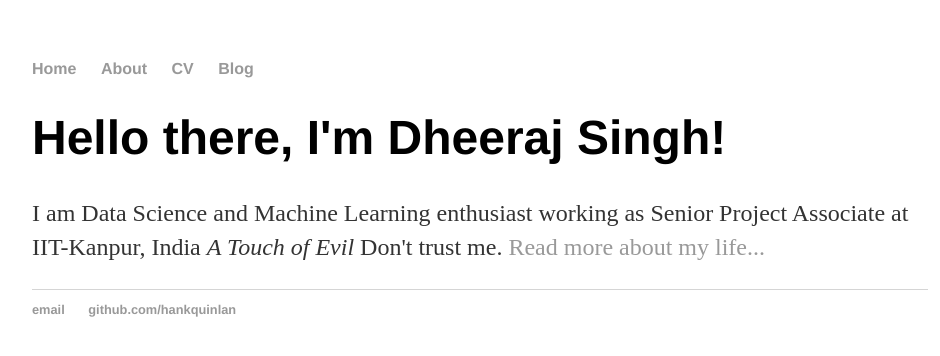
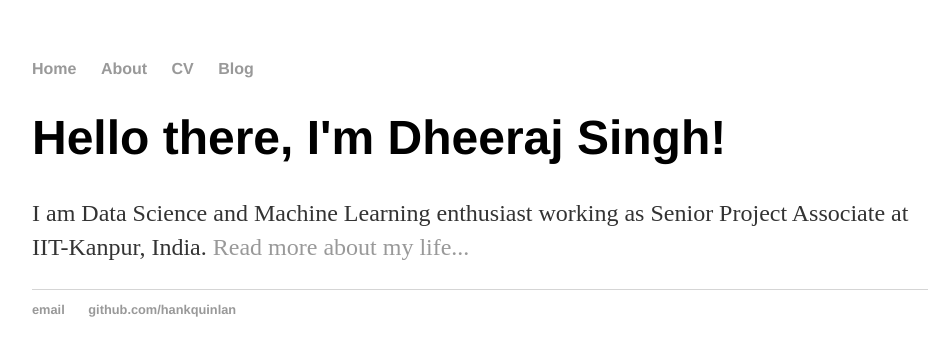
Before and after one commit to Dheeraj2444/Dheeraj2444.github.io, a Jekyll site: the page built from index.html, in a window 1280 px wide. Shown: the top 356 px of the page, without its empty margins (160-1100 px from the left). Built offline with Jekyll 4.4.1, drawn with Linux system fonts in a browser that asks for light colours.

Commit message:
Update index.html

```diff
--- a/index.html
+++ b/index.html
@@ -4,5 +4,5 @@ title: Dheeraj Singh
 ---
 <div class="blurb">
 	<h1>Hello there, I'm Dheeraj Singh!</h1>
-	<p>I am Data Science and Machine Learning enthusiast working as Senior Project Associate at IIT-Kanpur, India <em>A Touch of Evil</em> Don't trust me. <a href="/about">Read more about my life...</a></p>
+	<p>I am Data Science and Machine Learning enthusiast working as Senior Project Associate at IIT-Kanpur, India. <a href="/about">Read more about my life...</a></p>
 </div><!-- /.blurb -->
```
